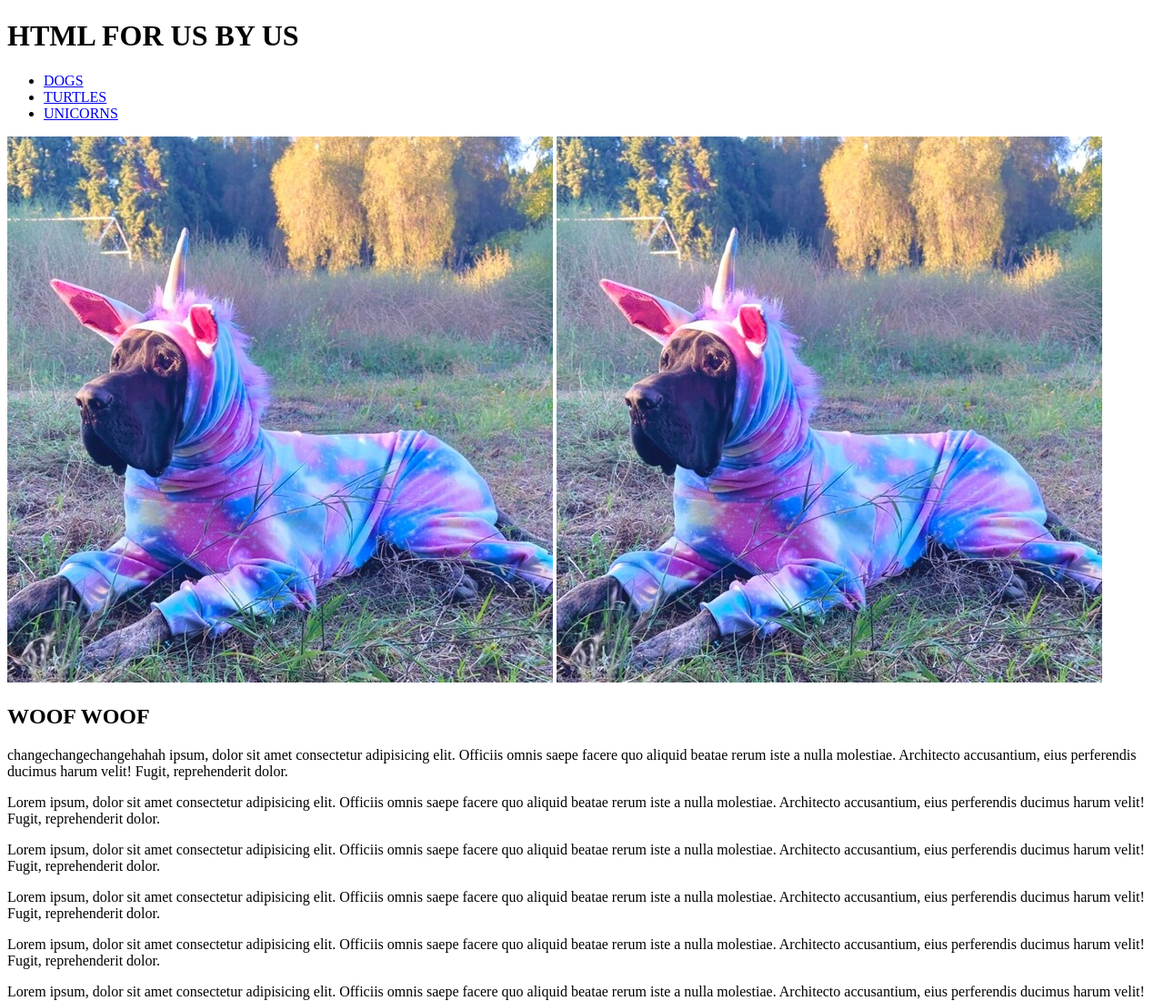
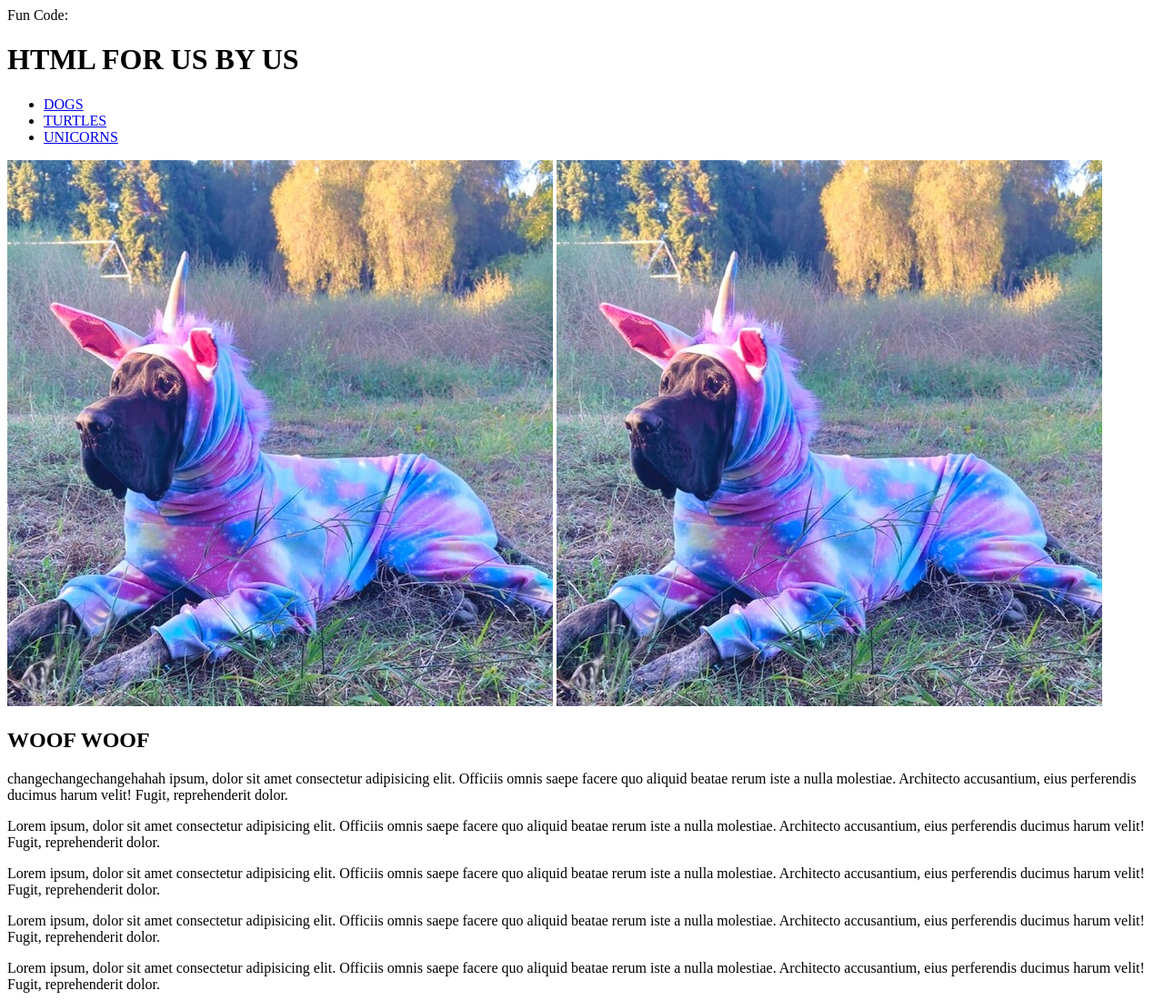
Before and after one commit to wenyulin-11/tut3-github-setup, a plain HTML site: page 02-html/index.html in a window 1280 px wide. Shown: the top 1100 px of the page at 91% size. Drawn offline with Linux system fonts and the light colour scheme.

Commit message:
Update index.html

```diff
--- a/02-html/index.html
+++ b/02-html/index.html
@@ -6,6 +6,7 @@
     <meta name="viewport" content="width=device-width, initial-scale=1.0">
     <title>HTML TUT 2 :D</title>
     <meta name="description" content="tutorials yipee">
+    <label for="name">Fun Code:</label><progressid="name" value="70" max="100"></progress>
 
 </head>
 
```
